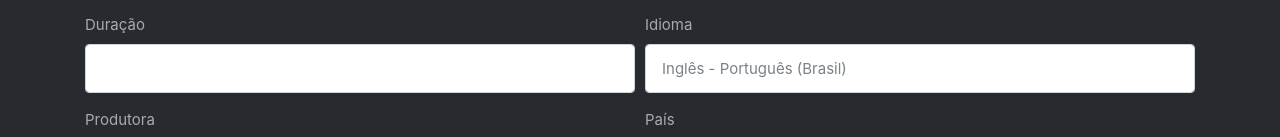
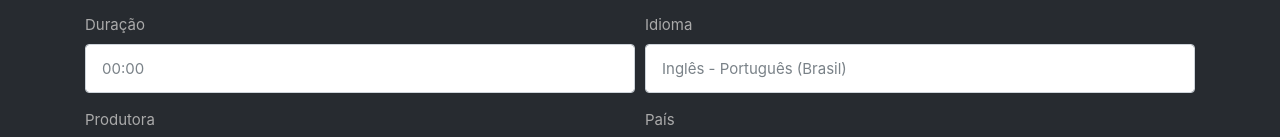
Before and after one commit to brunodantascg/store-video, an Angular app: page /addFilms in a window 1280 px wide. Shown: the part 286-423 px from the top of the page. Built offline with nearby package versions, Linux system fonts and the light colour scheme; data requests are answered from the project's data file; sample sign-in values are in the browser's storage.

Commit message:
correções layout

```diff
--- a/src/app/films.service.ts
+++ b/src/app/films.service.ts
@@ -3,7 +3,7 @@ import { Films } from './films';
 //import { FILMS } from './mock-films';
 
 import { Observable, of } from 'rxjs';
-import { catchError, map, tap } from 'rxjs/operators';
+import { catchError, map, tap, take } from 'rxjs/operators';
 import { HttpClient, HttpHeaders } from '@angular/common/http';
 import { environment } from 'src/environments/environment';
 
@@ -25,4 +25,8 @@ export class FilmsService {
     return  this.http.get<Films[]>(this.API);
   }
 
+  create(films:[]) {
+    return this.http.post(this.API, films).pipe(take(1));
+  }
+
 }
--- a/src/app/layout/add-films/add-films.component.html
+++ b/src/app/layout/add-films/add-films.component.html
@@ -27,7 +27,7 @@
             <div class="form-row">
                 <div class="form-group col-md-6">
                     <label for="validationCustom01">Duração</label>
-                    <input type="text" class="form-control" id="duracao" name="duracao" value="00:00" required formControlName="duracao">
+                    <input type="text" class="form-control" id="duracao" placeholder="00:00" formControlName="duracao">
                 </div>
                 <div class="form-group col-md-6">
                     <label for="validationCustom01">Idioma</label>
--- a/src/app/layout/add-films/add-films.component.ts
+++ b/src/app/layout/add-films/add-films.component.ts
@@ -40,6 +40,11 @@ export class AddFilmsComponent implements OnInit {
     console.log(this.form.value);
     if(this.form.valid){
       console.log('submit')
+      this.filmsService.create(this.form.value).subscribe(
+        success => console.log('Sucesso'),
+        error => console.error(error),
+        () => console.log('request completo')
+      );
     }
   }
 
@@ -49,5 +54,4 @@ export class AddFilmsComponent implements OnInit {
     //console.log('onCancel')
   }
 
-
 }
```
